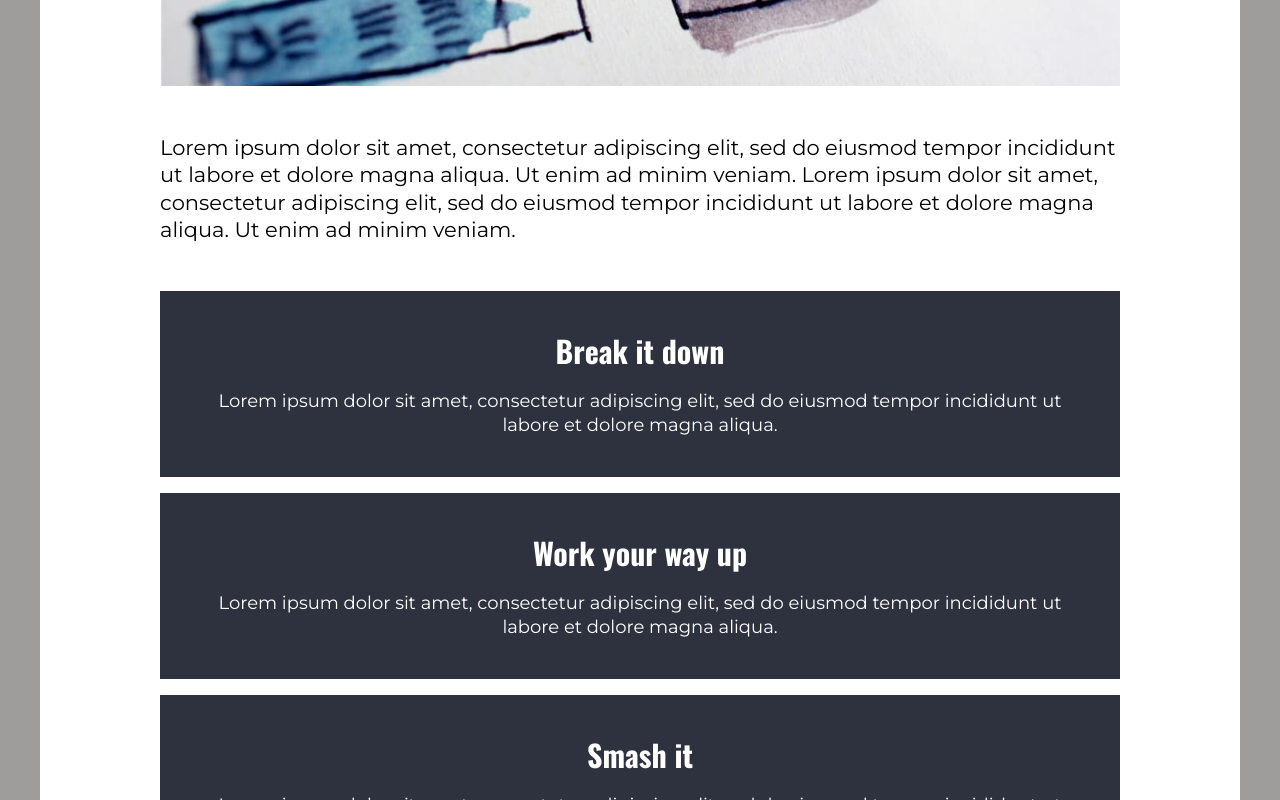
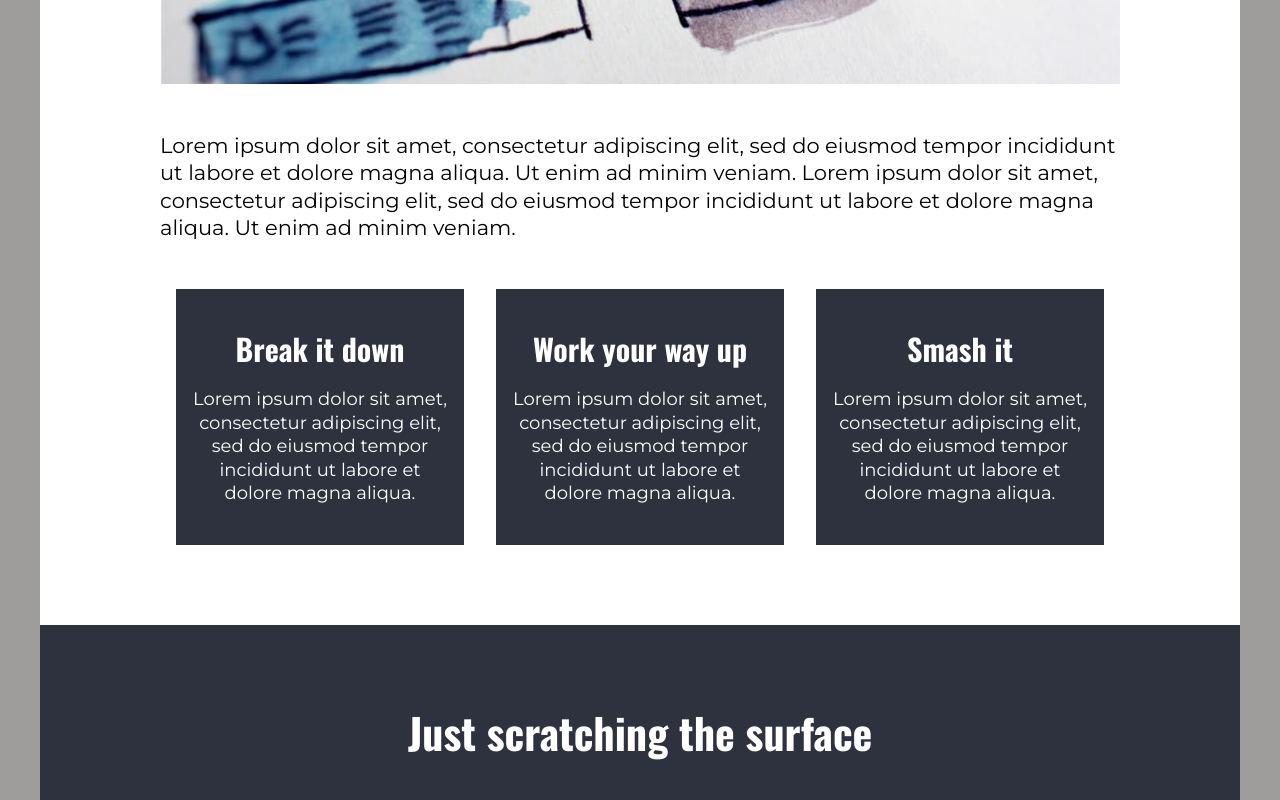
Before and after one commit to AzamAzis/final_challenge--conquering_responsive_layouts, a plain HTML site: page index.html in a window 1280 px wide. Shown: the part 2000-2800 px from the top of the page. Drawn offline with nearby package versions, Linux system fonts and the light colour scheme.

Commit message:
fix: remove media query for small devices and design media query for medium devices

```diff
--- a/css/style.css
+++ b/css/style.css
@@ -286,9 +286,19 @@ body {
   transform-origin: bottom left;
 }
 
-@media screen and (min-width: 1000px) {
-  .nav--primary {
+@media (min-width: 62.5rem) {
+  .sidebar {
     display: flex;
+    justify-content: space-around;
+  }
+
+  .sidebar__content {
+    width: 30%;
+    padding: 2.5em 1em;
+  }
+
+  .content:not(:last-child) {
+    margin-bottom: 0;
   }
 
   .nav__logo {
```
